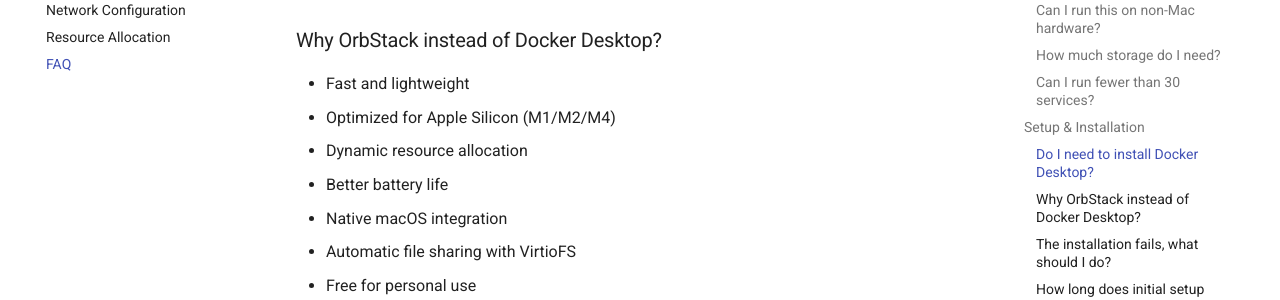
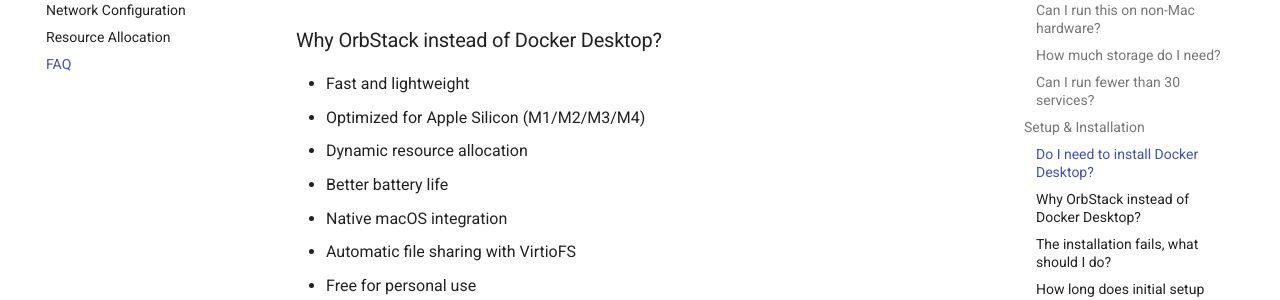
Before and after one commit to brunoti/home_lab, an MkDocs documentation site: the page built from docs/reference/faq.md, in a window 1280 px wide and 900 px high, scrolled down 982 px. Shown: the part 152-452 px from the top of the window. Built offline with MkDocs 1.6.1 and Material for MkDocs 9.7.7, drawn with Linux system fonts in a browser that asks for light colours; comment, search, counter and statistics services are not loaded.

```diff
--- a/docs/reference/faq.md
+++ b/docs/reference/faq.md
@@ -51,7 +51,7 @@ No, we use OrbStack which is faster, more efficient, and has a better macOS inte
 ### Why OrbStack instead of Docker Desktop?
 
 - Fast and lightweight
-- Optimized for Apple Silicon (M1/M2/M4)
+- Optimized for Apple Silicon (M1/M2/M3/M4)
 - Dynamic resource allocation
 - Better battery life
 - Native macOS integration
```
Also changed, not shown: 1 other file.
